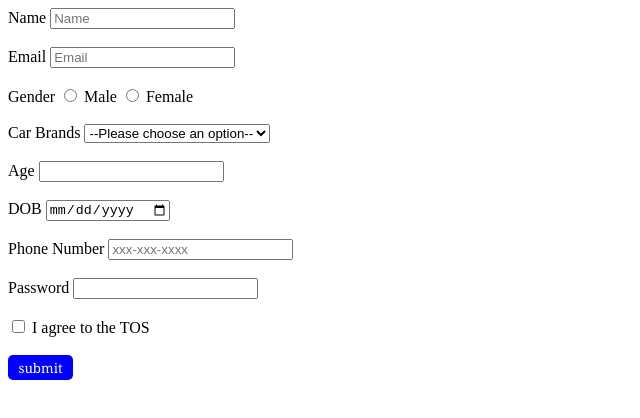
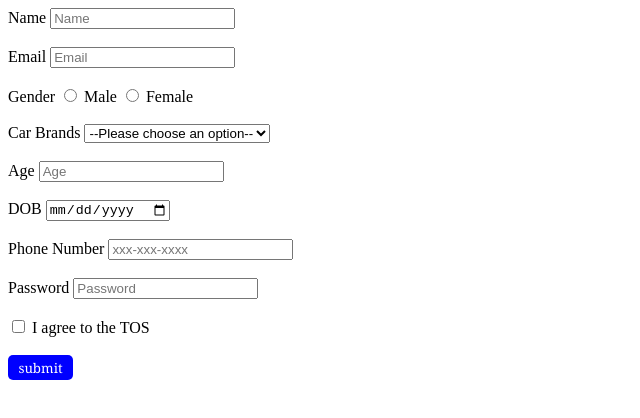
Before and after one commit to acciojob/signup-form-car-sainath161, a website: page main.html in a window 1280 px wide. Shown: the full height of the page, 0-640 px from the left. Drawn offline with Linux system fonts and the light colour scheme.

Commit message:
created a submission

```diff
--- a/main.html
+++ b/main.html
@@ -48,13 +48,13 @@ button:hover{
          <option value="scarpio">scarpio</option>
       </select><br><br>
       <label for="age">Age</label>
-      <input type="number" name="age" required id="age"> <br><br>
+      <input type="number" name="age" required id="age" placeholder="Age"> <br><br>
       <label for="dob">DOB</label>
       <input type="date" name="dob" id="dob" required><br><br>
       <label for="tel">Phone Number</label>
       <input type="tel" name="tel" id="tel" placeholder="xxx-xxx-xxxx"><br><br>
       <label for="password">Password</label>
-      <input type="password" name="password" id="password" required><br><br>
+      <input type="password" name="password" id="password" required placeholder="Password"><br><br>
       <input type="checkbox" name="" id="tos" required>
       <label for="tos">I agree to the TOS</label><br><br>
 	  <button type="submit">submit</button>
```
